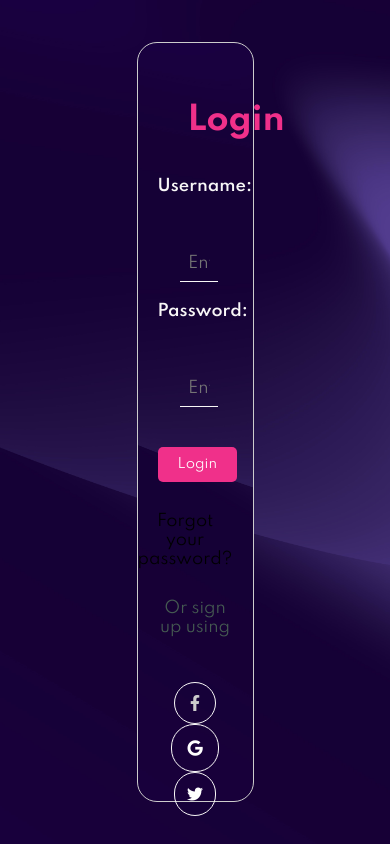
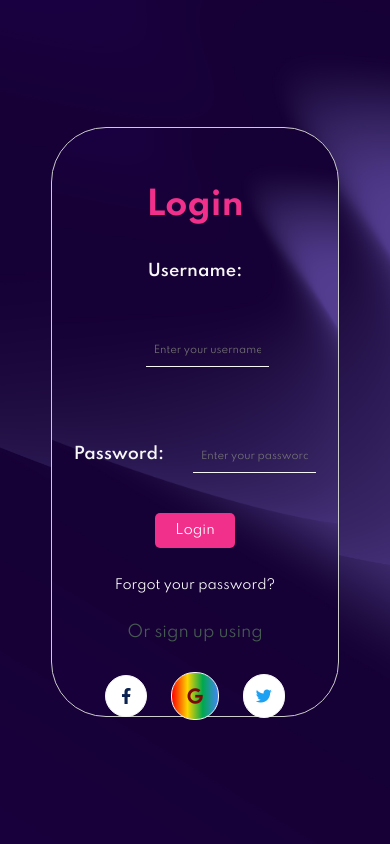
Before and after one commit to AnuragPatel01/Daily-Cart, a plain HTML site: page login.html in a window 390 px wide. Drawn offline with Linux system fonts and the light colour scheme.

Commit message:
Login page updated for phone users

```diff
--- a/login.html
+++ b/login.html
@@ -90,7 +90,7 @@ input[type="submit"] {
 }
 
 input[type="submit"]:hover {
-  background-color: #45205e;
+  background-color: #331547;
   font-weight: 600;
 }
 
@@ -147,6 +147,55 @@ input[type="submit"]:hover {
 
 }
 
+@media screen and (max-width: 799px) {
+
+.login-container{
+    border-radius: 55px;
+    height: 70%;
+    width: 74%;}
+
+input::placeholder {
+font-size: 10px;
+}
+
+.login-icons{
+    margin-top: 30px;
+}
+
+#facebook{
+    padding: 12px 15px;
+    border: 1px solid #f8f7f7;
+    border-radius: 23px;
+    margin: 0 10px;
+    color: #ccc;
+    color: #0A2351;
+    background-color: white;
+}
+
+#google{
+    padding: 15px 15px;
+    border: 1px solid #f8f7f7;
+    border-radius: 23px;
+    margin: 0 10px;
+    background-image: linear-gradient(to right, #FF0000, #FFD500, #00A84C, #4285F4);
+    color: #7a0808;
+}
+
+#twitter{
+    padding: 13px 12px;
+    border-radius: 23px;
+    margin: 0 10px;
+    border: 1px solid #f8f7f7;
+    color: #1DA1F2;
+    background-color: white;
+}
+.text span{
+  display: flex;
+  justify-content: center;
+  font-size: 13px;
+  color: white;
+}
+}
 </style>
 </head>
 <body>
```
